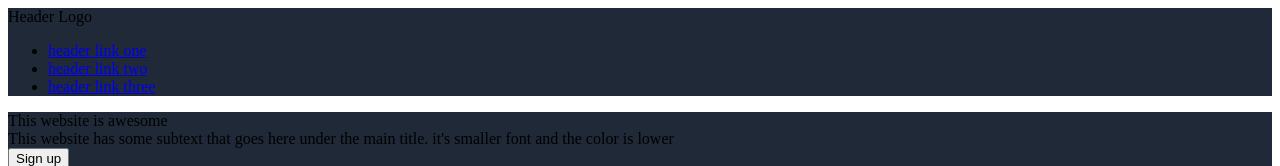
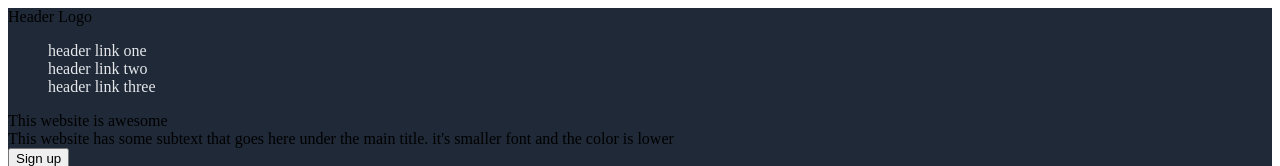
Before and after one commit to adavidschmidt/odin-landing-page, a plain HTML site: page index.html in a window 1280 px wide. Shown: the top 166 px of the page. Drawn offline with Linux system fonts and the light colour scheme.

Commit message:
add flex to body, ul, and a formating

```diff
--- a/style.css
+++ b/style.css
@@ -3,3 +3,17 @@
 .footer {
     background-color: #1F2937;
 }
+
+body {
+    display: flex;
+    flex-direction: column;
+}
+
+ul {
+    list-style-type: none;
+}
+
+a {
+    text-decoration: none;
+    color: #E5E7EB
+}
```
